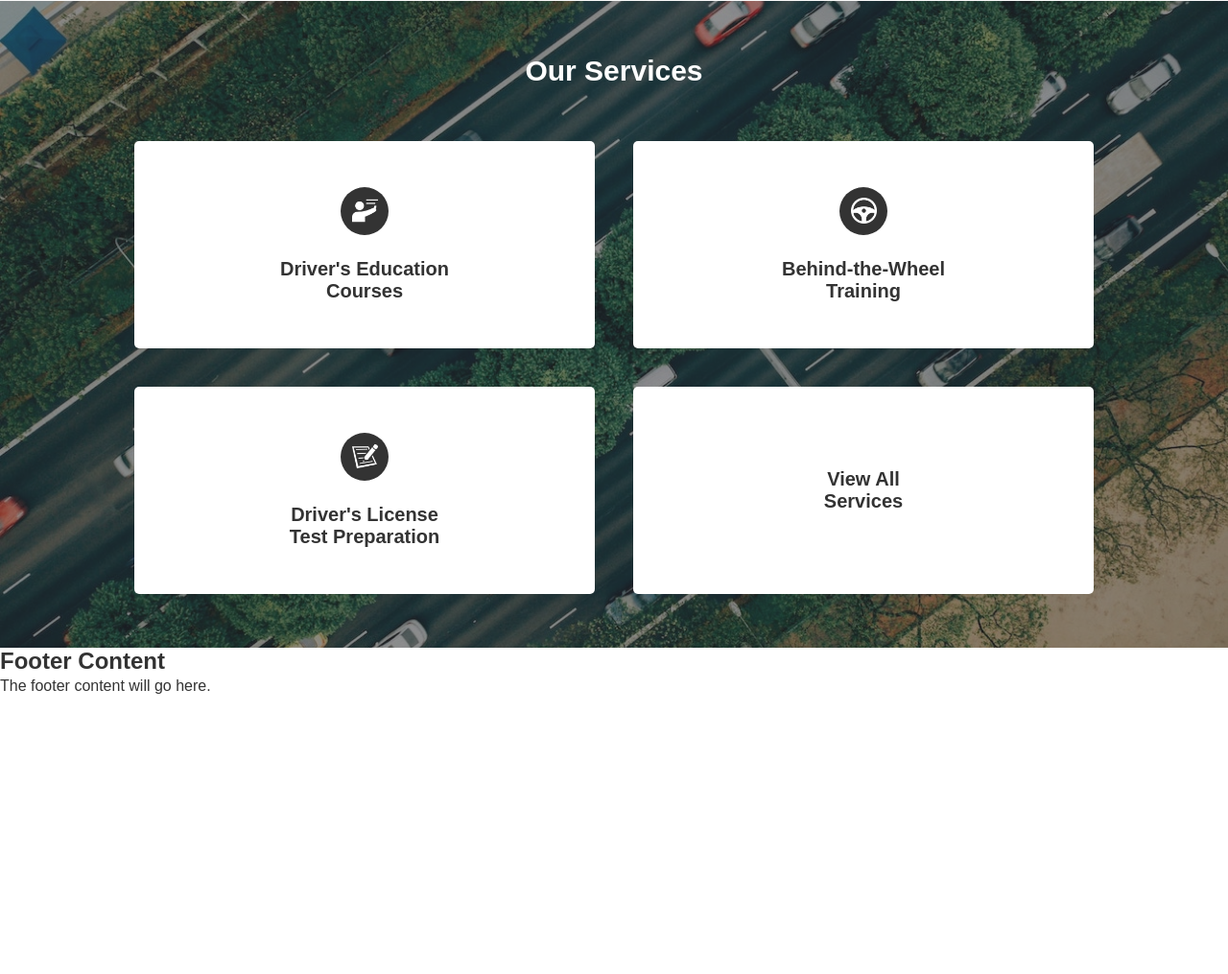
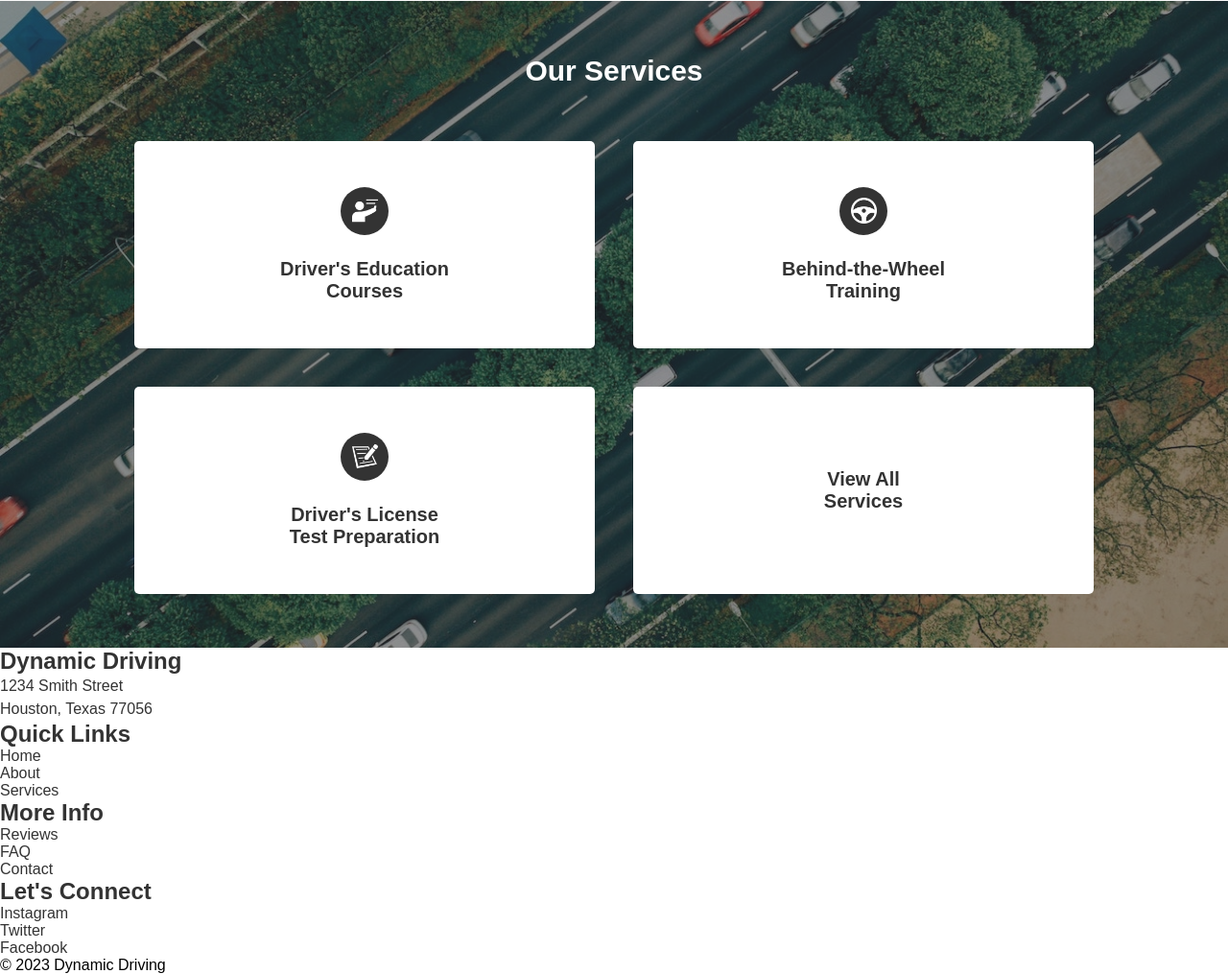
Before and after one commit to agviray/dynamic-driving, a Gatsby site: page / in a window 1280 px wide. Shown: the part 1446-2461 px from the top of the page at 96% size. Before the commit the page ends 2173 px from the top, so only its background shows below. Built offline with nearby package versions, Linux system fonts and the light colour scheme; Gatsby itself is replaced by a stand-in of ours; a web font is replaced by a local one.

Commit message:
Create initial FooterContent

```diff
--- /dev/null
+++ b/src/components/FooterContent.js
@@ -0,0 +1,81 @@
+import React from 'react';
+import { Link } from 'gatsby';
+
+const currentYear = new Date().getFullYear();
+
+const FooterContent = () => {
+  return (
+    <div className="inner-footer-container">
+      <div className="content-block">
+        <h2>Dynamic Driving</h2>
+        <p>1234 Smith Street</p>
+        <p>Houston, Texas 77056</p>
+      </div>
+      <div className="content-block">
+        <h2>Quick Links</h2>
+        <ul>
+          <li>
+            <Link to="#">
+              <span>Home</span>
+            </Link>
+          </li>
+          <li>
+            <Link to="#">
+              <span>About</span>
+            </Link>
+          </li>
+          <li>
+            <Link to="#">
+              <span>Services</span>
+            </Link>
+          </li>
+        </ul>
+      </div>
+      <div className="content-block">
+        <h2>More Info</h2>
+        <ul>
+          <li>
+            <Link to="#">
+              <span>Reviews</span>
+            </Link>
+          </li>
+          <li>
+            <Link to="#">
+              <span>FAQ</span>
+            </Link>
+          </li>
+          <li>
+            <Link to="#">
+              <span>Contact</span>
+            </Link>
+          </li>
+        </ul>
+      </div>
+      <div className="content-block">
+        <h2>Let's Connect</h2>
+        <ul>
+          <li>
+            <Link to="#">
+              <span>Instagram</span>
+            </Link>
+          </li>
+          <li>
+            <Link to="#">
+              <span>Twitter</span>
+            </Link>
+          </li>
+          <li>
+            <Link to="#">
+              <span>Facebook</span>
+            </Link>
+          </li>
+        </ul>
+      </div>
+      <div className="content-block">
+        <div className="copyright">&copy; {currentYear} Dynamic Driving</div>
+      </div>
+    </div>
+  );
+};
+
+export default FooterContent;
--- a/src/components/Layout.js
+++ b/src/components/Layout.js
@@ -2,6 +2,7 @@ import React from 'react';
 import '../sass/main.scss';
 // - Components
 import Navbar from './Navbar';
+import FooterContent from './FooterContent';
 
 const Layout = ({ children }) => {
   return (
@@ -11,8 +12,7 @@ const Layout = ({ children }) => {
       </header>
       <main>{children}</main>
       <footer>
-        <h2>Footer Content</h2>
-        <p>The footer content will go here.</p>
+        <FooterContent />
       </footer>
     </>
   );
```
